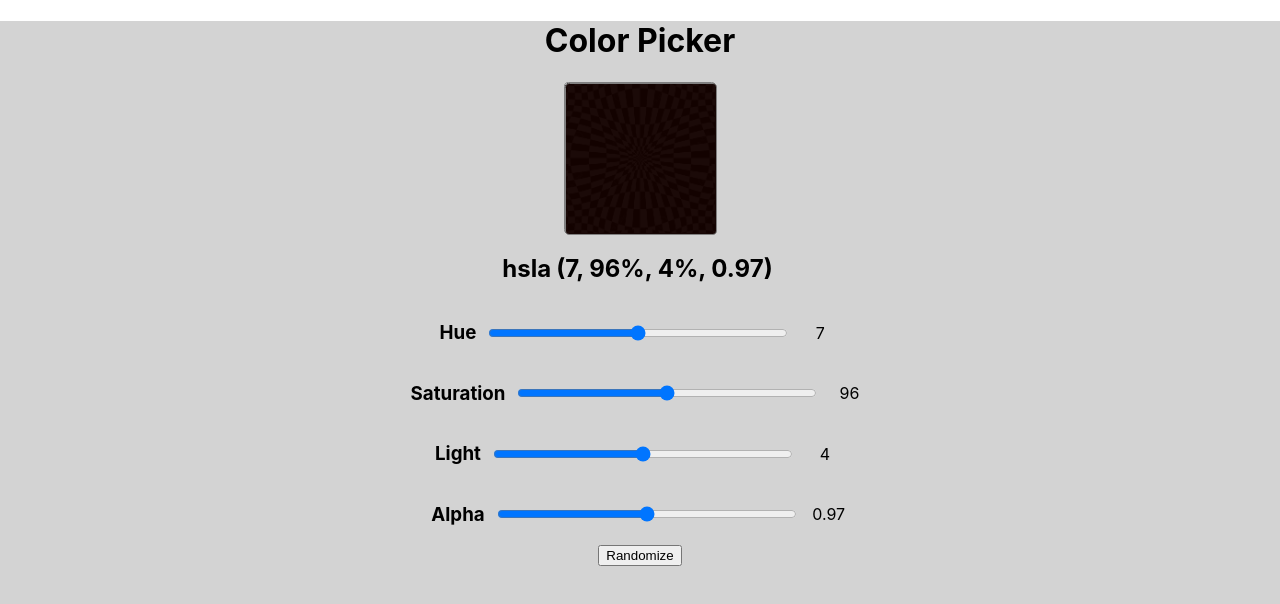
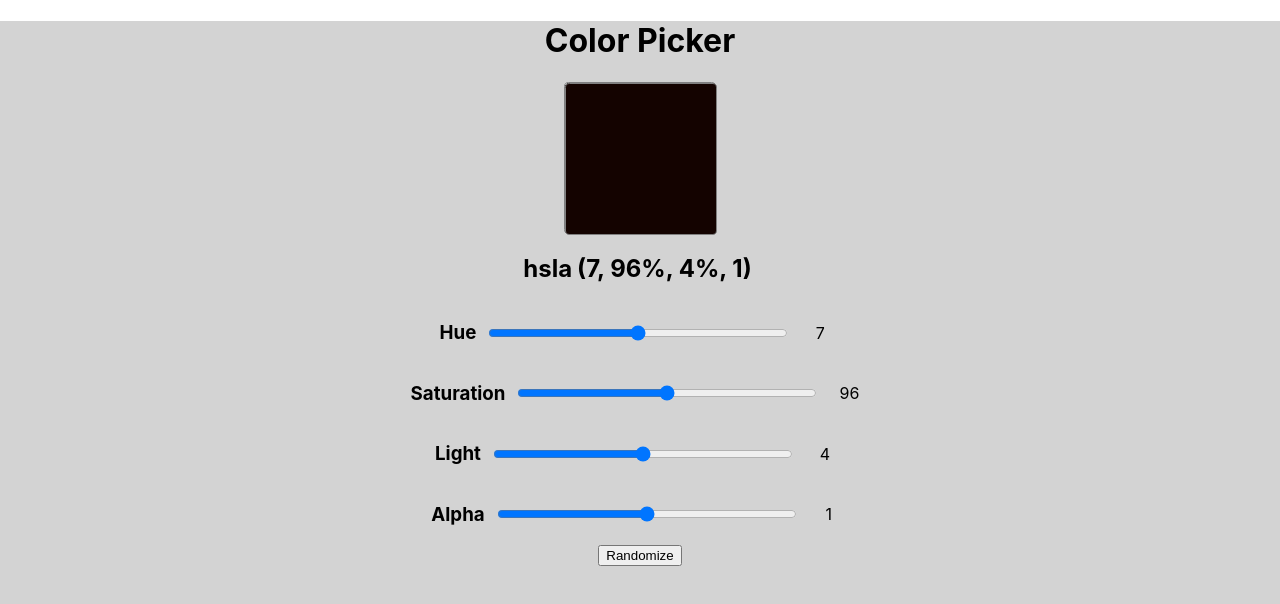
Before and after one commit to ktrammell95/colorpicker, a React (Create React App) app: page / in a window 1280 px wide. Shown: the top 604 px of the page. Built offline with nearby package versions, Linux system fonts and the light colour scheme.

Commit message:
removed random from aplha

```diff
--- a/src/App.js
+++ b/src/App.js
@@ -23,14 +23,12 @@
   min = 0
   max = 100
   hueMax = 300
-  alphaMax = 1
 
   randomColor = () => {
     this.setState({
       hue: Math.round(this.min + Math.random() * (this.hueMax - this.min)),
       saturation: Math.round(this.min + Math.random() * (this.max - this.min)),
-      light: Math.round(this.min + Math.random() * (this.max - this.min)),
-      alpha: (this.min + Math.random() * (this.alphaMax - this.min)).toFixed(2)
+      light: Math.round(this.min + Math.random() * (this.max - this.min))
     })
   }
 
```
